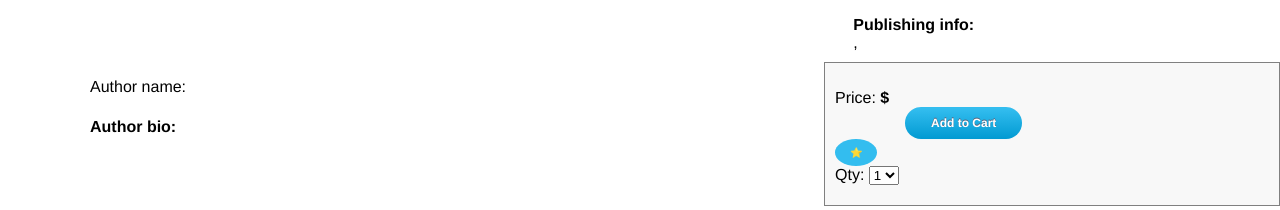
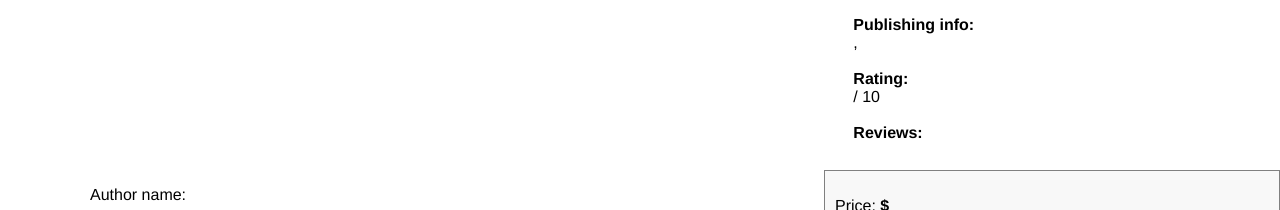
Before and after one commit to simarjeetc/CEN4010-WebProject, a React (Create React App) app in the folder FRONTEND/: page /product/1 in a window 1280 px wide. Shown: the part 147-357 px from the top of the page. Built offline with nearby package versions, Linux system fonts and the light colour scheme; no server answers.

Commit message:
Add support to see rating and comments from database

```diff
--- a/FRONTEND/src/components/BookDetails.js
+++ b/FRONTEND/src/components/BookDetails.js
@@ -99,6 +99,28 @@ return (
               </div>
            </li>
 
+           <br></br>
+
+           <li>
+             <b> Rating: </b>
+              <div>
+                  {books.rating} / 10
+              </div>
+           </li>
+
+           <br></br>
+
+            <li>
+            <b> Reviews: </b>
+            <div>
+                {books.comments1}
+                <br></br>
+                {books.comments2}
+            </div>
+            </li>
+
+
+
            </ul>
     </div>
 
```
Also changed, not shown: 1 other file (tests, documents, lock files or other folders).
